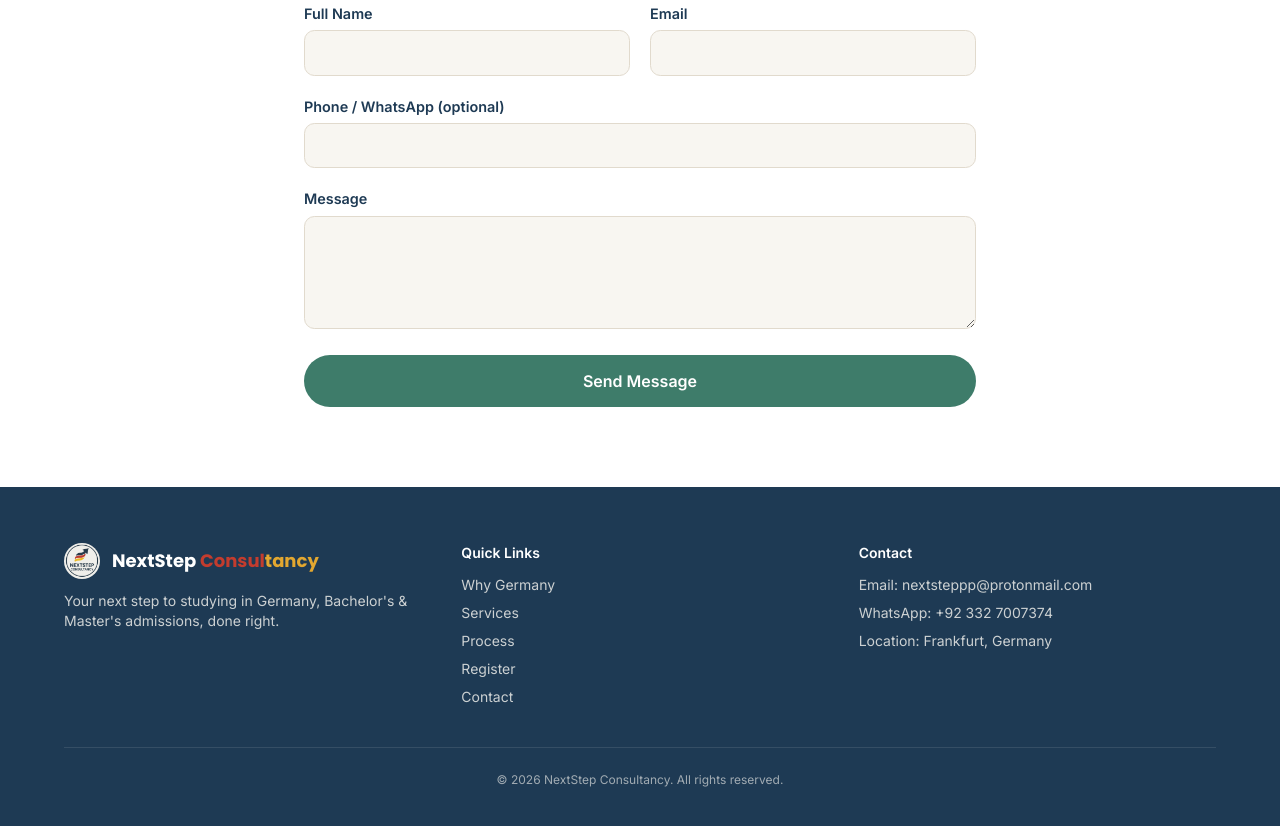
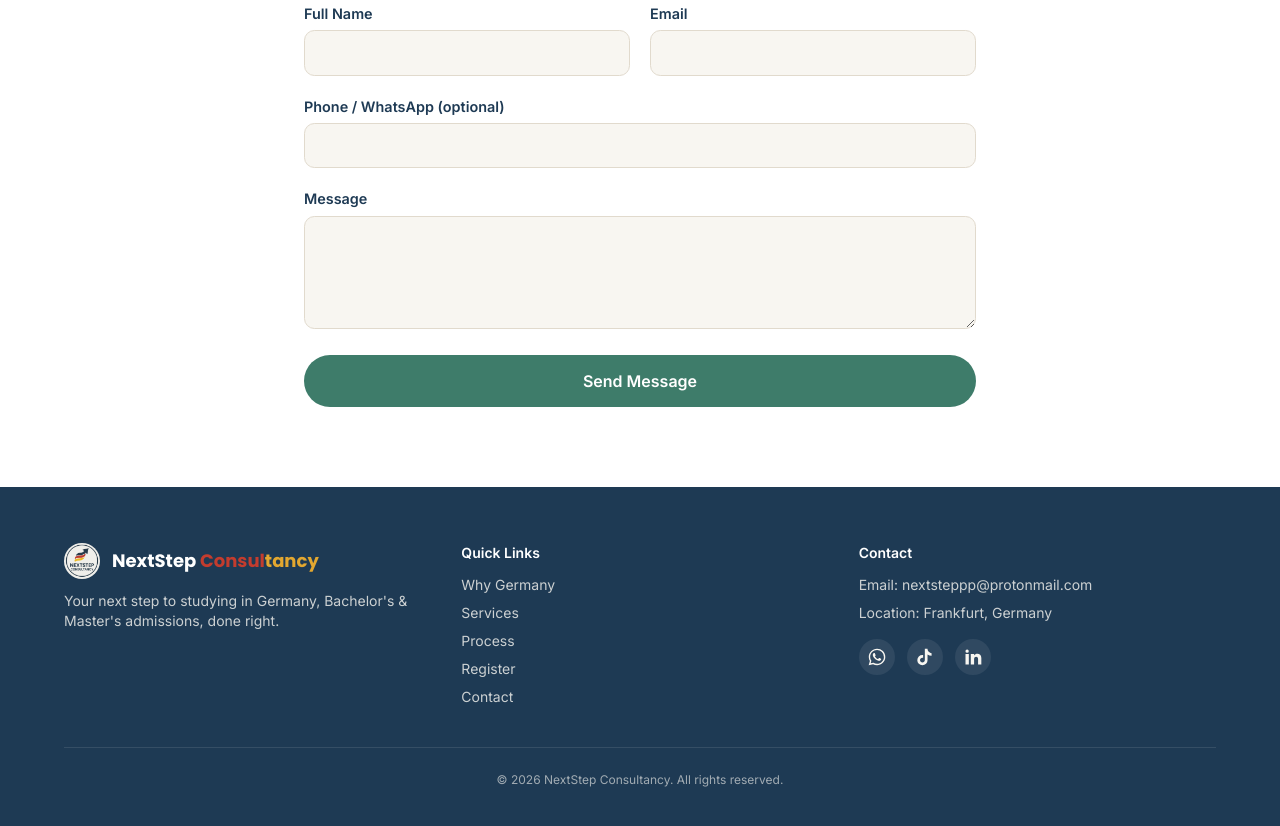
Before and after one commit to imrazaa/nextstep, a plain HTML site: page index.html in a window 1280 px wide. Shown: the part 7175-8001 px from the top of the page. Drawn offline with nearby package versions, Linux system fonts and the light colour scheme.

Commit message:
Social Links added

```diff
--- a/index.html
+++ b/index.html
@@ -411,10 +411,27 @@
       <h4 class="text-white font-semibold mb-3">Contact</h4>
       <ul class="space-y-2">
         <li>Email: <a href="mailto:nextsteppp@protonmail.com" class="hover:text-white">nextsteppp@protonmail.com</a></li>
-        <li>WhatsApp: <a href="https://wa.me/923327007374" class="hover:text-white">+92 332 7007374</a></li>
         <!-- TODO: add exact city if you'd like it displayed here -->
         <li>Location: Frankfurt, Germany</li>
       </ul>
+
+      <div class="flex items-center gap-3 mt-4">
+        <a href="https://wa.me/923327007374" target="_blank" rel="noopener noreferrer" aria-label="Message us on WhatsApp" class="footer-social-icon">
+          <svg xmlns="http://www.w3.org/2000/svg" viewBox="0 0 24 24" fill="currentColor" class="h-5 w-5">
+            <path d="M12.04 2C6.58 2 2.13 6.45 2.13 11.91c0 1.75.46 3.45 1.32 4.95L2 22l5.25-1.38a9.9 9.9 0 0 0 4.79 1.22h.01c5.46 0 9.91-4.45 9.91-9.91 0-2.65-1.03-5.14-2.9-7.01A9.87 9.87 0 0 0 12.04 2Zm0 18.13h-.01a8.2 8.2 0 0 1-4.18-1.15l-.3-.18-3.11.82.83-3.04-.2-.31a8.2 8.2 0 0 1-1.26-4.36c0-4.54 3.7-8.24 8.24-8.24 2.2 0 4.27.86 5.82 2.42a8.18 8.18 0 0 1 2.41 5.83c0 4.54-3.7 8.21-8.24 8.21Zm4.52-6.16c-.25-.12-1.47-.72-1.7-.81-.23-.08-.39-.12-.56.13-.17.25-.64.81-.78.97-.15.17-.29.19-.54.06-.25-.12-1.05-.39-2-1.23-.74-.66-1.24-1.47-1.38-1.72-.15-.25-.02-.38.11-.51.11-.11.25-.29.37-.43.12-.15.16-.25.25-.42.08-.17.04-.31-.02-.44-.06-.12-.56-1.35-.77-1.85-.2-.48-.41-.42-.56-.43h-.48c-.17 0-.44.06-.67.31-.23.25-.87.85-.87 2.08 0 1.22.89 2.4 1.02 2.57.12.17 1.75 2.67 4.24 3.74.59.26 1.05.41 1.41.52.59.19 1.13.16 1.56.1.48-.07 1.47-.6 1.67-1.18.21-.58.21-1.08.15-1.18-.06-.11-.23-.17-.48-.29Z"/>
+          </svg>
+        </a>
+        <a href="https://www.tiktok.com/@mohsinshafique503" target="_blank" rel="noopener noreferrer" aria-label="Follow us on TikTok" class="footer-social-icon">
+          <svg xmlns="http://www.w3.org/2000/svg" viewBox="0 0 24 24" fill="currentColor" class="h-5 w-5">
+            <path d="M16.6 5.82c-1.02-.94-1.6-2.27-1.6-3.7h-3.2v13.6c0 1.6-1.3 2.9-2.9 2.9s-2.9-1.3-2.9-2.9 1.3-2.9 2.9-2.9c.3 0 .58.05.85.13V9.7a6.14 6.14 0 0 0-.85-.06 6.13 6.13 0 0 0 0 12.26 6.13 6.13 0 0 0 6.13-6.13V9.01a8.3 8.3 0 0 0 4.87 1.56V7.4a4.85 4.85 0 0 1-3.3-1.58Z"/>
+          </svg>
+        </a>
+        <a href="https://www.linkedin.com/in/mohsin-shafique-139a16190/" target="_blank" rel="noopener noreferrer" aria-label="Connect on LinkedIn" class="footer-social-icon">
+          <svg xmlns="http://www.w3.org/2000/svg" viewBox="0 0 24 24" fill="currentColor" class="h-5 w-5">
+            <path d="M6.94 5a2 2 0 1 1-4-.02 2 2 0 0 1 4 .02ZM7 8.48H3V21h4V8.48Zm6.32 0H9.35V21h3.97v-6.57c0-3.66 4.77-3.96 4.77 0V21H22v-7.93c0-6.17-7.06-5.95-8.68-2.91V8.48Z"/>
+          </svg>
+        </a>
+      </div>
     </div>
   </div>
   <div class="max-w-6xl mx-auto mt-10 pt-6 border-t border-white/10 text-xs text-center text-cream/60">
--- a/style.css
+++ b/style.css
@@ -1,5 +1,22 @@
 html {
   scroll-behavior: smooth;
+}
+
+.footer-social-icon {
+  display: inline-flex;
+  align-items: center;
+  justify-content: center;
+  width: 2.25rem;
+  height: 2.25rem;
+  border-radius: 9999px;
+  background: rgba(255, 255, 255, 0.08);
+  color: #F8F6F1;
+  transition: background 0.15s ease, color 0.15s ease;
+}
+
+.footer-social-icon:hover {
+  background: #E3A730;
+  color: #1E3A54;
 }
 
 .founder-card {
```
